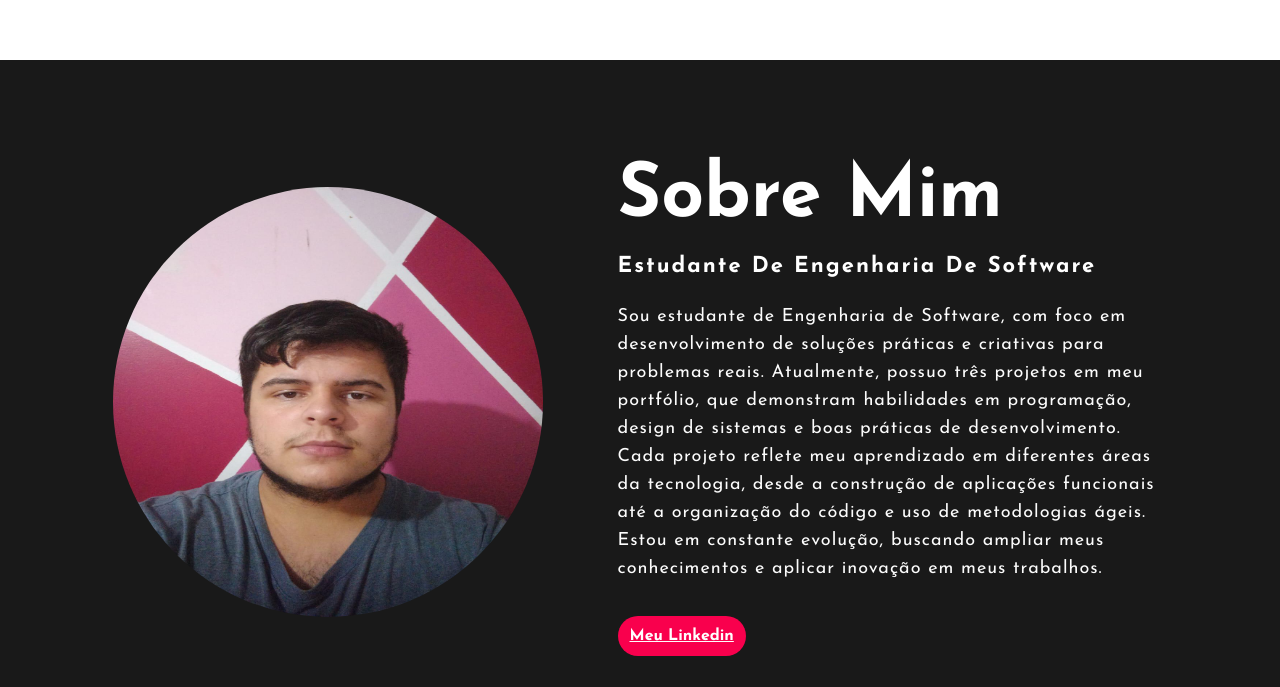
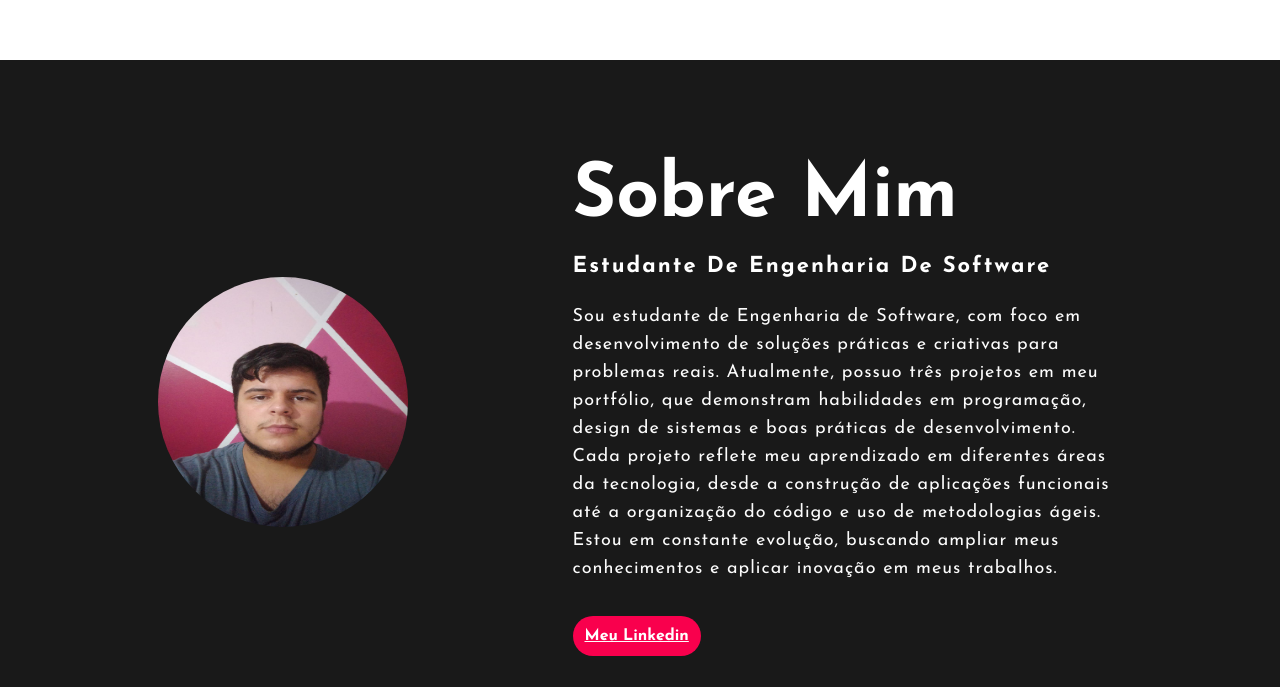
Before and after one commit to AlessandroSampaio843/My-Portif-lio, a plain HTML site: page index.html in a window 1280 px wide. Shown: the part 740-1427 px from the top of the page. Drawn offline with Linux system fonts and the light colour scheme.

Commit message:
Update style.css

```diff
--- a/style.css
+++ b/style.css
@@ -102,8 +102,8 @@ h4 {
 .background-about img {
     border-radius: 50%;
     display: flex;
-    height: 430px;
-    width: 430px;
+    height: 250px;
+    width: 250px;
 }
 
 .text-about {
@@ -403,4 +403,5 @@ footer p {
 .btn-vermelho:hover {
     background-color: #d1003a;
     transform: scale(1.05);
+
 }
```
